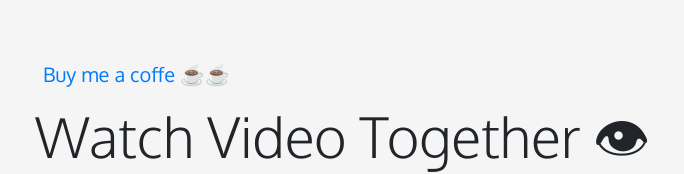
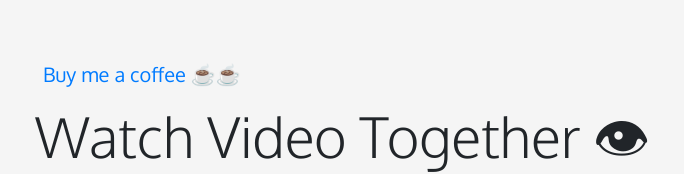
Before and after one commit to Magicianred/watch-video-together, a React (Create React App) app: page / in a window 1280 px wide. Shown: the part 248-422 px from the top of the page, without its empty margins (50-734 px from the left). Built offline with nearby package versions, Linux system fonts and the light colour scheme; no server answers.

Commit message:
make it better

```diff
--- a/package.json
+++ b/package.json
@@ -1,5 +1,5 @@
 {
-  "name": "watch-video-togather",
+  "name": "watch-youtube-videos",
   "version": "0.1.0",
   "homepage": "/",
   "private": true,
@@ -21,7 +21,7 @@
     "react-scripts": "4.0.1",
     "react-transition-group": "^4.4.1",
     "react-youtube": "^7.13.0",
-    "socket.io": "^3.0.4",
+    "socket.io-client": "^3.0.5",
     "web-vitals": "^0.2.4"
   },
   "scripts": {
--- a/src/components/waitroom/waitroom.jsx
+++ b/src/components/waitroom/waitroom.jsx
@@ -1,6 +1,5 @@
 import {useEffect,useState} from 'react'
 import {Button} from 'react-bootstrap'
-import axios from 'axios'
 
 // Components
 import BuyMeCoffe from '../../container/buymecoffe/buymecoffe'
@@ -8,16 +7,14 @@ import BuyMeCoffe from '../../container/buymecoffe/buymecoffe'
 // Styles
 import './style.css'
 
+import openSocket from 'socket.io-client';
+const socket = openSocket('http://localhost:8080');
+
 export default function WaitRoom(){
 
     const [roomkey] = useState(window.location + "room/" + Math.random().toString(36).substring(2))
 
-    useEffect(() => {
-        axios({
-            method:"get",
-            url:"http://localhost:8080/room/getroom"
-        })
-    },[])
+    console.log(socket.emit('create', "window.location.pathname"))
 
     return (
         <div id="waitroom">
--- a/src/container/buymecoffe/buymecoffe.jsx
+++ b/src/container/buymecoffe/buymecoffe.jsx
@@ -2,7 +2,7 @@ export default function buyMeCoffe(){
     return (
         <p className="text-left p-2 h5">
             <a target="_blank" rel="noreferrer" href="https://paypal.me/nedimakar5341">
-                Buy me a coffe ☕️☕️
+                Buy me a coffee ☕️☕️
             </a>
         </p>
     )
```
Also changed, not shown: 2 other files (tests, documents, lock files or other folders).
